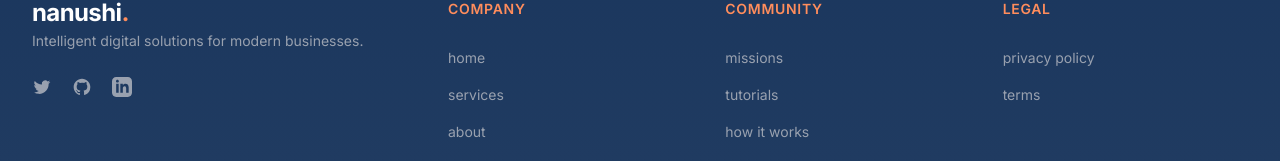
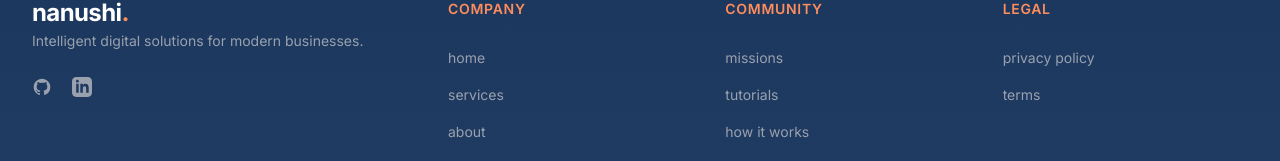
Before and after one commit to chyashp/web, a Next.js app: page /projects in a window 1280 px wide. Shown: the part 3675-3836 px from the top of the page. Built offline with nearby package versions, Linux system fonts and the light colour scheme; no server answers.

Commit message:
remove Twitter icon from footer

```diff
--- a/src/components/Footer.tsx
+++ b/src/components/Footer.tsx
@@ -9,15 +9,6 @@
 
 const navigation = {
   social: [
-    {
-      name: "Twitter",
-      href: "https://twitter.com/nanushidev",
-      icon: (props: IconProps) => (
-        <svg fill="currentColor" viewBox="0 0 24 24" {...props}>
-          <path d="M8.29 20.251c7.547 0 11.675-6.253 11.675-11.675 0-.178 0-.355-.012-.53A8.348 8.348 0 0022 5.92a8.19 8.19 0 01-2.357.646 4.118 4.118 0 001.804-2.27 8.224 8.224 0 01-2.605.996 4.107 4.107 0 00-6.993 3.743 11.65 11.65 0 01-8.457-4.287 4.106 4.106 0 001.27 5.477A4.072 4.072 0 012.8 9.713v.052a4.105 4.105 0 003.292 4.022 4.095 4.095 0 01-1.853.07 4.108 4.108 0 003.834 2.85A8.233 8.233 0 012 18.407a11.616 11.616 0 006.29 1.84" />
-        </svg>
-      ),
-    },
     {
       name: "GitHub",
       href: "https://github.com/nanushi-io",
```
